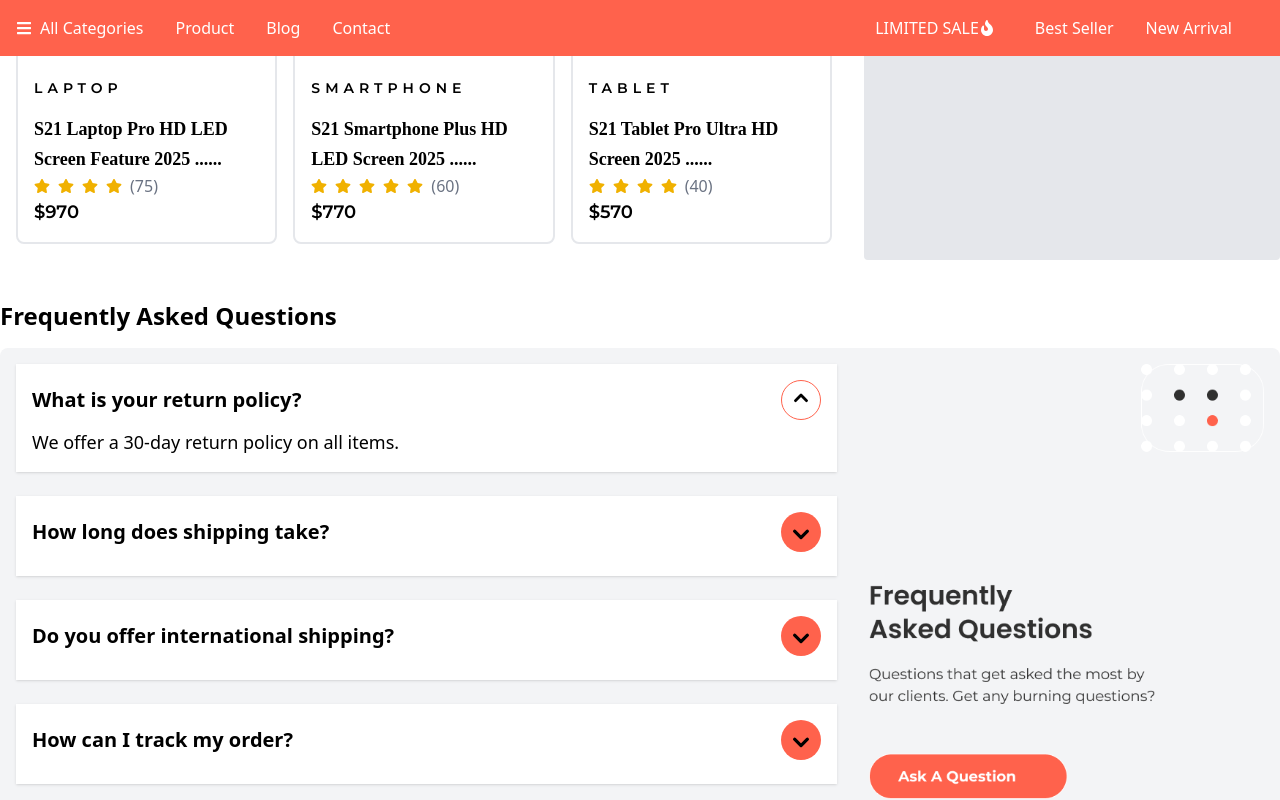
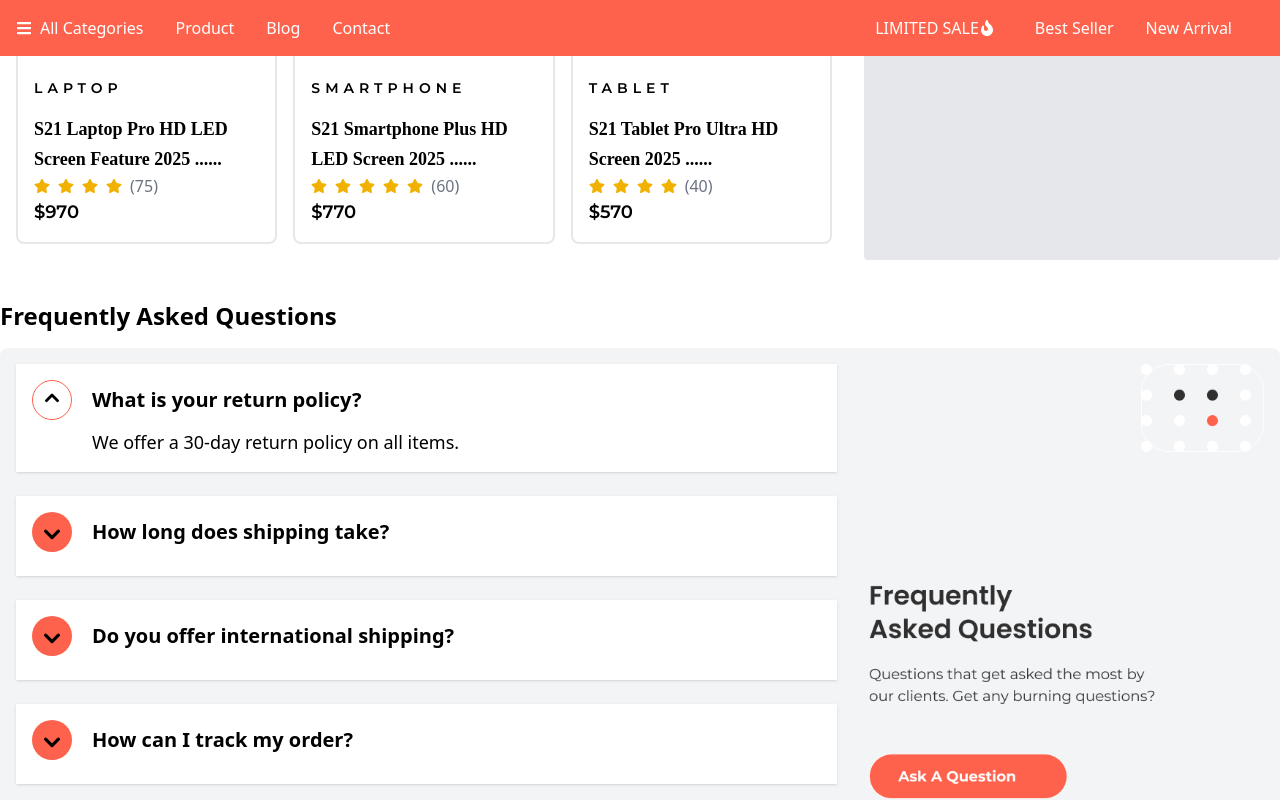
Before and after one commit to MASUDRANA179017/e-shop, a React (Vite) app: page / in a window 1280 px wide. Both pictures are taken after a click on the element "What is your return policy?". Shown: the part 2637-3437 px from the top of the page. Built offline with nearby package versions, Linux system fonts and the light colour scheme; no server answers.

Commit message:
FAQ SECTION DESIGN DONE

```diff
--- a/src/components/faq/FAQ.jsx
+++ b/src/components/faq/FAQ.jsx
@@ -46,20 +46,20 @@ const FAQ = () => {
                             {faqs.map((faq, index) => (
                                 <div key={index} className='bg-white p-4 h-auto mb-6 shadow'>
                                     <div
-                                        className='flex justify-between items-center cursor-pointer p-0 m-0 '
+                                        className='flex justify-start items-center cursor-pointer p-0 m-0 '
                                         onClick={() => toggleAnswer(index)}
                                     >
-                                        <h3 className='font-semibold text-[20px] '>{faq.question}</h3>
                                         <svg
-                                            className={`w-10 h-10 bg-[#FF624C] rounded-full p-3 transition-transform duration-300 ${openIndex === index ? 'rotate-180 bg-white border border-[#FF624C]' : ''}`}
+                                            className={`w-10 h-10 bg-[#FF624C] rounded-full p-3 mr-[20px] transition-transform duration-300 ${openIndex === index ? 'rotate-180 bg-white border border-[#FF624C]' : ''}`}
                                             fill="none"
                                             stroke="currentColor"
                                             viewBox="0 0 10 10"
                                         >
                                             <path strokeLinecap="round" strokeLinejoin="round" strokeWidth={2} d="M9 4.5l-4 4-4-4" />
                                         </svg>
+                                        <h3 className='font-semibold text-[20px] '>{faq.question}</h3>
                                     </div>
-                                    <p className={`text-lg mt-2 overflow-hidden transition-all duration-300 pr-[40px] ${openIndex === index ? 'opacity-100' : 'max-h-0 opacity-0'}`}>
+                                    <p className={`text-lg mt-2 overflow-hidden transition-all duration-300 pl-[60px] pr-[40px] ${openIndex === index ? 'opacity-100' : 'max-h-0 opacity-0'}`}>
                                         {faq.answer}
                                     </p>
                                 </div>
```
